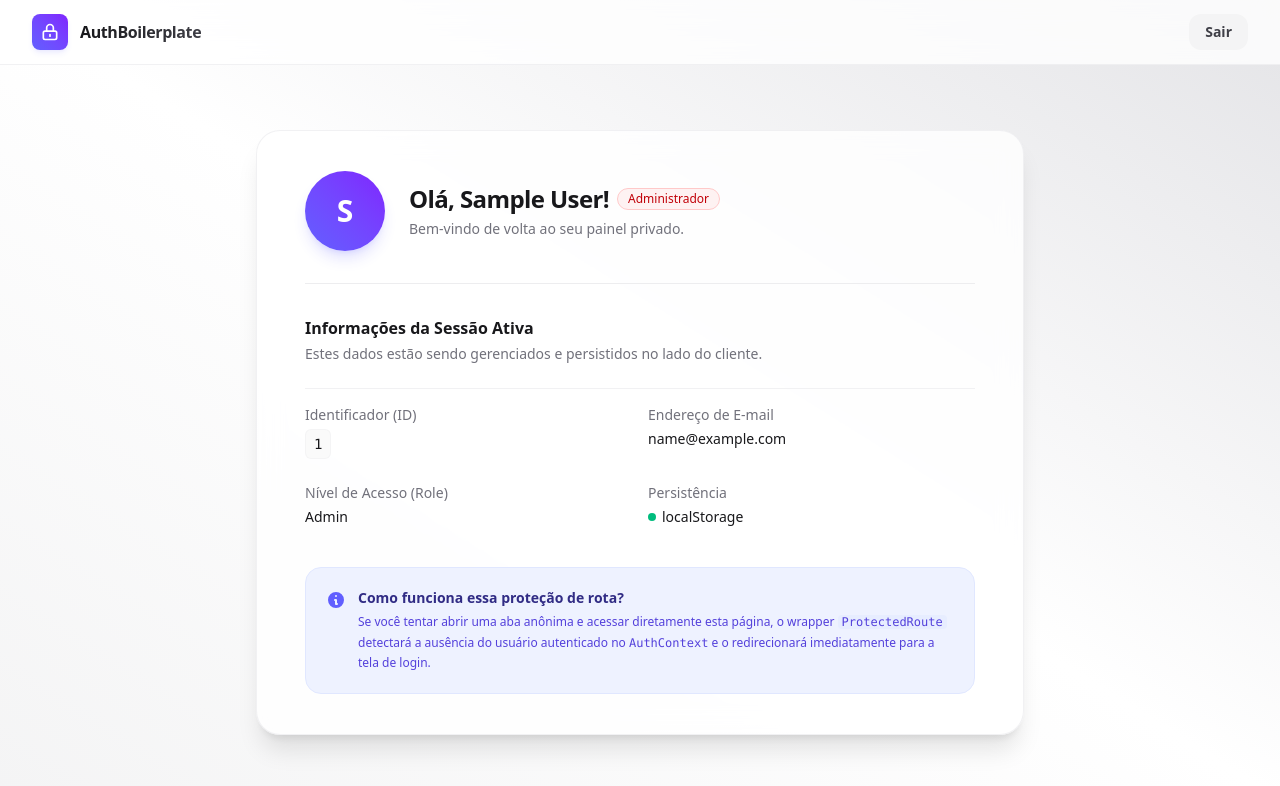
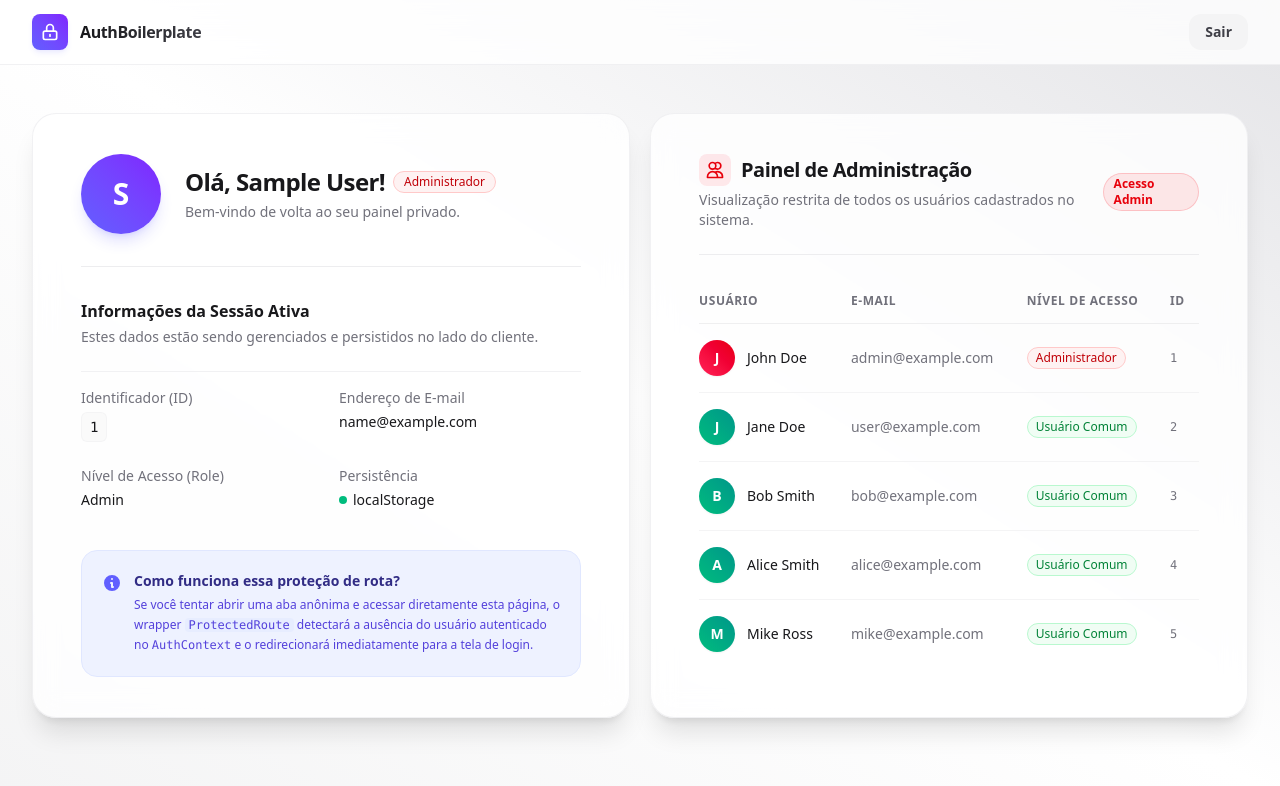
Before and after one commit to RafaelSBitencourt/nextjs-with-auth-client-only, a Next.js app: page /nextjs-with-auth-client-only/ in a window 1280 px wide. Shown: the top 786 px of the page. Built offline with nearby package versions, Linux system fonts and the light colour scheme; sample sign-in values are in the browser's storage.

Commit message:
feat: add user management components

```diff
--- /dev/null
+++ b/app/components/home/admin-user-list.tsx
@@ -0,0 +1,124 @@
+"use client";
+
+import { users } from "@/app/data/users";
+
+interface AdminUserListProps {
+  admin: boolean;
+}
+
+export function AdminUserList({ admin }: AdminUserListProps) {
+  return (
+    <div
+      className={`bg-white/80 dark:bg-zinc-900/80 backdrop-blur-md px-6 py-10 shadow-xl border border-zinc-200/50 dark:border-zinc-800/50 rounded-3xl sm:px-12 animate-fade-in ${admin && "flex-1"} `}
+    >
+      <div className="flex flex-col sm:flex-row sm:items-center justify-between gap-4 pb-6 border-b border-zinc-200/65 dark:border-zinc-850">
+        <div>
+          <div className="flex items-center gap-2.5">
+            <div className="h-8 w-8 rounded-lg bg-red-500/10 dark:bg-red-500/20 flex items-center justify-center text-red-600 dark:text-red-400">
+              <svg
+                className="h-5 w-5"
+                fill="none"
+                viewBox="0 0 24 24"
+                stroke="currentColor"
+                strokeWidth={2}
+              >
+                <path
+                  strokeLinecap="round"
+                  strokeLinejoin="round"
+                  d="M12 4.354a4 4 0 110 5.292M15 21H3v-1a6 6 0 0112 0v1zm0 0h6v-1a6 6 0 00-9-5.197M13 7a4 4 0 11-8 0 4 4 0 018 0z"
+                />
+              </svg>
+            </div>
+            <h2 className="text-xl font-bold tracking-tight text-zinc-900 dark:text-white">
+              Painel de Administração
+            </h2>
+          </div>
+          <p className="mt-1 text-sm text-zinc-500 dark:text-zinc-400">
+            Visualização restrita de todos os usuários cadastrados no sistema.
+          </p>
+        </div>
+        <span className="self-start sm:self-center inline-flex items-center rounded-full bg-red-500/10 px-2.5 py-0.5 text-xs font-semibold text-red-600 dark:text-red-400 border border-red-500/20">
+          Acesso Admin
+        </span>
+      </div>
+
+      <div className="mt-6 overflow-x-auto">
+        <table className="min-w-full divide-y divide-zinc-200/60 dark:divide-zinc-800">
+          <thead>
+            <tr>
+              <th
+                scope="col"
+                className="py-3.5 pr-3 text-left text-xs font-semibold text-zinc-500 dark:text-zinc-400 uppercase tracking-wider"
+              >
+                Usuário
+              </th>
+              <th
+                scope="col"
+                className="px-3 py-3.5 text-left text-xs font-semibold text-zinc-500 dark:text-zinc-400 uppercase tracking-wider"
+              >
+                E-mail
+              </th>
+              <th
+                scope="col"
+                className="px-3 py-3.5 text-left text-xs font-semibold text-zinc-500 dark:text-zinc-400 uppercase tracking-wider"
+              >
+                Nível de Acesso
+              </th>
+              <th
+                scope="col"
+                className="px-3 py-3.5 text-left text-xs font-semibold text-zinc-500 dark:text-zinc-400 uppercase tracking-wider"
+              >
+                ID
+              </th>
+            </tr>
+          </thead>
+          <tbody className="divide-y divide-zinc-200/40 dark:divide-zinc-800/40">
+            {users.map((item) => {
+              const isItemAdmin = item.role === "admin";
+              return (
+                <tr
+                  key={item.id}
+                  className="hover:bg-zinc-50/50 dark:hover:bg-zinc-900/30 transition-colors duration-150"
+                >
+                  <td className="whitespace-nowrap py-4 pr-3 text-sm font-medium">
+                    <div className="flex items-center gap-3">
+                      <div
+                        className={`h-9 w-9 rounded-full flex items-center justify-center text-sm font-bold text-white shadow-xs ${
+                          isItemAdmin
+                            ? "bg-linear-to-tr from-rose-500 to-red-600"
+                            : "bg-linear-to-tr from-emerald-500 to-teal-600"
+                        }`}
+                      >
+                        {item.name.charAt(0).toUpperCase()}
+                      </div>
+                      <span className="text-zinc-900 dark:text-zinc-150 font-medium">
+                        {item.name}
+                      </span>
+                    </div>
+                  </td>
+                  <td className="whitespace-nowrap px-3 py-4 text-sm text-zinc-500 dark:text-zinc-400">
+                    {item.email}
+                  </td>
+                  <td className="whitespace-nowrap px-3 py-4 text-sm">
+                    <span
+                      className={`inline-flex items-center rounded-full px-2 py-0.5 text-xs font-medium border ${
+                        isItemAdmin
+                          ? "bg-red-50 text-red-700 border-red-200 dark:bg-red-950/30 dark:text-red-400 dark:border-red-900/50"
+                          : "bg-green-50 text-green-700 border-green-200 dark:bg-green-950/30 dark:text-green-400 dark:border-green-900/50"
+                      }`}
+                    >
+                      {isItemAdmin ? "Administrador" : "Usuário Comum"}
+                    </span>
+                  </td>
+                  <td className="whitespace-nowrap px-3 py-4 text-sm text-zinc-500 dark:text-zinc-400 font-mono text-xs">
+                    {item.id}
+                  </td>
+                </tr>
+              );
+            })}
+          </tbody>
+        </table>
+      </div>
+    </div>
+  );
+}
--- a/app/components/home/main.tsx
+++ b/app/components/home/main.tsx
@@ -1,4 +1,5 @@
 import { User } from "@/app/context/auth-context";
+import { AdminUserList } from "@/app/components/home/admin-user-list";
 
 interface HomeMainProps {
   user: User | null;
@@ -9,9 +10,13 @@ export function HomeMain({ user }: HomeMainProps) {
     return null;
   }
   return (
-    <main className="mx-auto max-w-7xl px-4 py-12 sm:px-6 lg:px-8 flex-1 flex flex-col justify-center">
-      <div className="mx-auto w-full max-w-3xl">
-        <div className="bg-white/80 dark:bg-zinc-900/80 backdrop-blur-md px-6 py-10 shadow-xl border border-zinc-200/50 dark:border-zinc-800/50 rounded-3xl sm:px-12">
+    <main className="px-4 py-12 sm:px-6 lg:px-8  flex flex-col justify-center ">
+      <div
+        className={`mx-auto w-full  ${user?.role === "admin" && "flex gap-5"} `}
+      >
+        <div
+          className={`bg-white/80 dark:bg-zinc-900/80 backdrop-blur-md px-6 py-10 shadow-xl border border-zinc-200/50 dark:border-zinc-800/50 rounded-3xl sm:px-12  ${user?.role === "admin" && "flex-1"} `}
+        >
           <div className="flex flex-col sm:flex-row items-center gap-6 pb-8 border-b border-zinc-200/65 dark:border-zinc-850">
             {/* Avatar */}
             <div className="h-20 w-20 rounded-full bg-linear-to-tr from-indigo-500 to-violet-600 flex items-center justify-center text-3xl font-extrabold text-white shadow-lg shadow-indigo-500/20">
@@ -121,6 +126,9 @@ export function HomeMain({ user }: HomeMainProps) {
             </div>
           </div>
         </div>
+        {user?.role === "admin" && (
+          <AdminUserList admin={user?.role === "admin"} />
+        )}
       </div>
     </main>
   );
--- a/app/data/users.ts
+++ b/app/data/users.ts
@@ -13,4 +13,25 @@ export const users = [
     password: "password123",
     role: "user",
   },
+  {
+    id: "3",
+    name: "Bob Smith",
+    email: "bob@example.com",
+    password: "[PASSWORD]",
+    role: "user",
+  },
+  {
+    id: "4",
+    name: "Alice Smith",
+    email: "alice@example.com",
+    password: "password123",
+    role: "user",
+  },
+  {
+    id: "5",
+    name: "Mike Ross",
+    email: "mike@example.com",
+    password: "password123",
+    role: "user",
+  },
 ];
```
